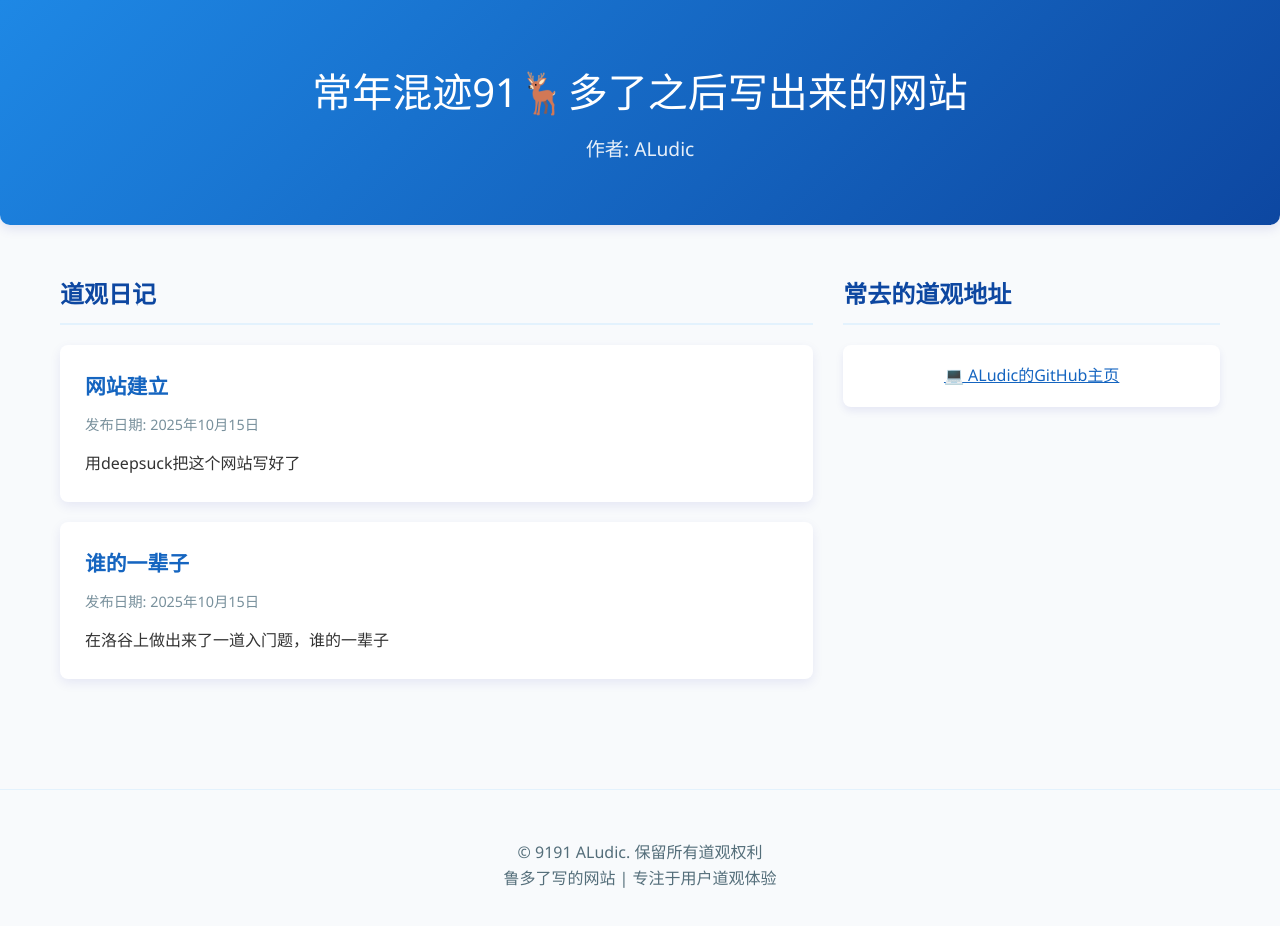
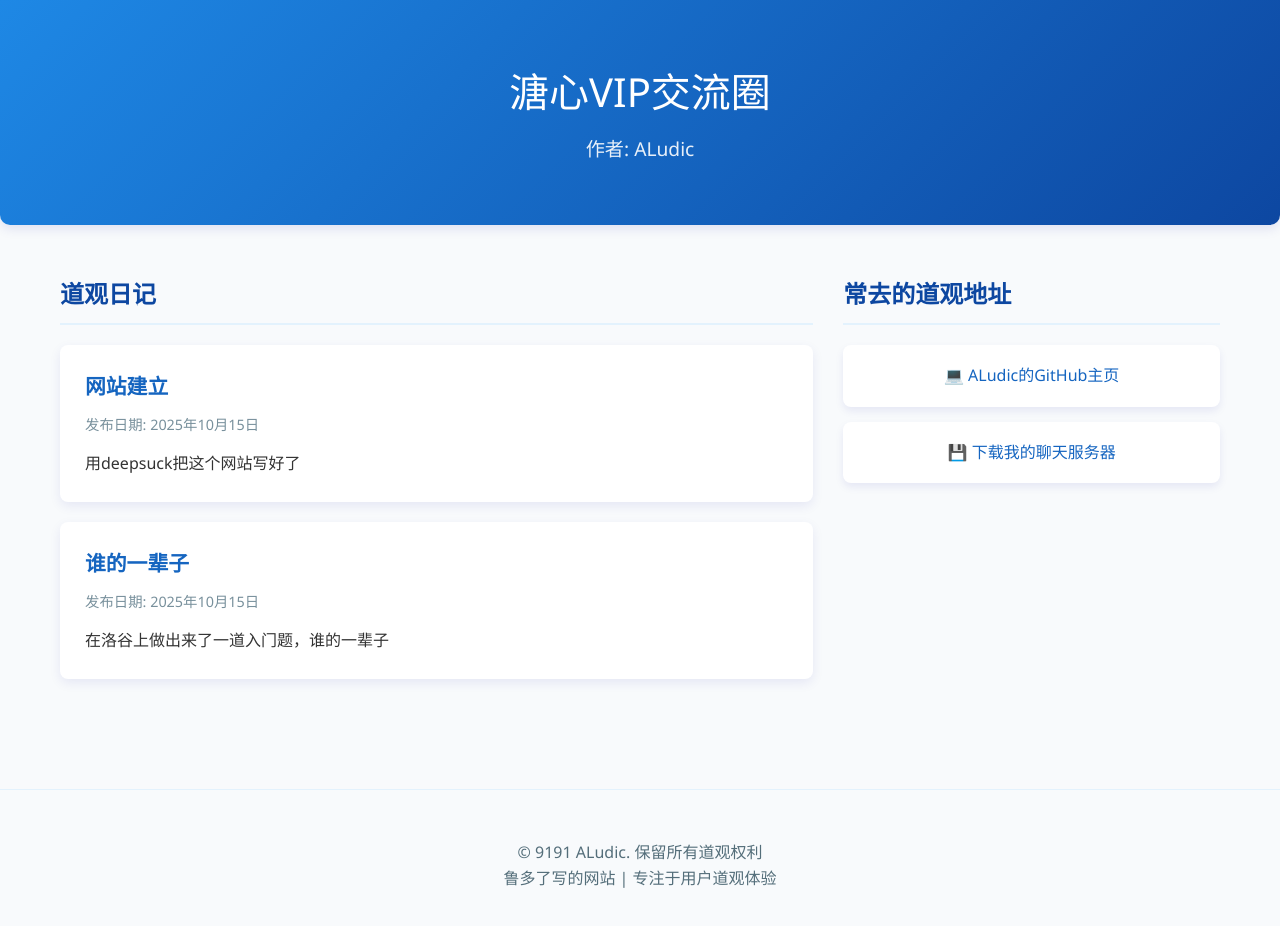
Before and after one commit to AL-sama0/AL91, a plain HTML site: page index.html in a window 1280 px wide. Drawn offline with Linux system fonts and the light colour scheme.

Commit message:
Update index.html

```diff
--- a/index.html
+++ b/index.html
@@ -98,6 +98,7 @@
             display: grid;
             grid-template-columns: repeat(auto-fill, minmax(200px, 1fr));
             gap: 15px;
+            margin-top: 15px;
         }
 
         .nav-btn {
@@ -151,7 +152,7 @@
 <body>
     <header>
         <div class="container">
-            <h1 class="logo">常年混迹91🦌多了之后写出来的网站</h1>
+            <h1 class="logo">溏心VIP交流圈</h1>
             <p class="author">作者: ALudic</p>
         </div>
     </header>
@@ -178,8 +179,13 @@
                 <h2 class="section-title">常去的道观地址</h2>
 
                 <div class="navigation-buttons">
-                    <a href="https://github.com/AL-sama0" class=nav-btn target = "_blank">
+                    <a href="https://github.com/AL-sama0" class=nav-btn target = "_blank" style="text-decoration: none;">
                         💻  ALudic的GitHub主页
+                    </a>
+                </div>
+                <div class="navigation-buttons">
+                    <a href="chatroom.zip" class=nav-btn download="chatroom.zip" style="text-decoration: none;">
+                        💾  下载我的聊天服务器
                     </a>
                 </div>
             </section>
```
